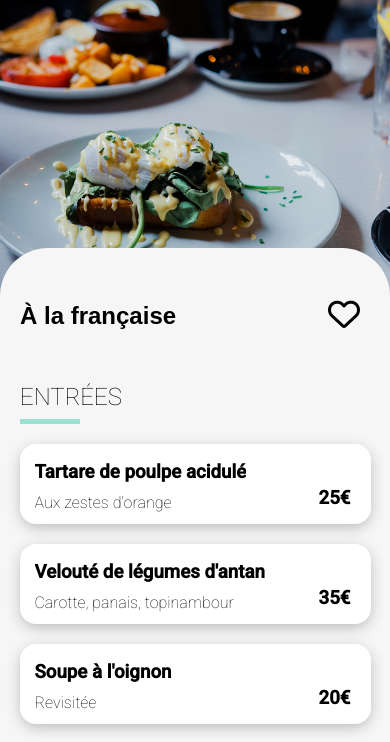
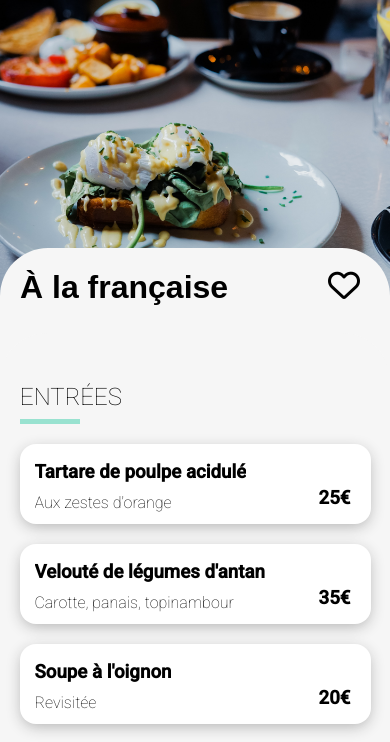
Before and after one commit to athanael/AthanaelGerard_3_07052021, a website: page html/alafrancaise.html in a window 390 px wide. Shown: the part 102-844 px from the top of the page. Drawn offline with Linux system fonts and the light colour scheme; a web font is replaced by a local one.

Commit message:
all html and css validator ok

```diff
--- a/sass/layout/_photo.scss
+++ b/sass/layout/_photo.scss
@@ -1,7 +1,7 @@
 @import "../utils/variables";
 @import "../utils/mixins";
 .header__menu {
-  @include flexdisplay(space-between, flex-end);
+  @include flexdisplay(space-between, center);
 }
 
 .photo {
@@ -31,18 +31,8 @@
     }
     i {
       padding-right: 30px;
-      margin-top: 50px;
+      margin-top: 15px;
       align-self: flex-end;
-      padding-bottom: 8px;
     }
   }
 }
-
-@media (max-width: 390px) {
-  h1 {
-    font-size: 1.5rem;
-  }
-  i {
-    padding-bottom: 0 !important;
-  }
-}
```
Also changed, not shown: css/style.css, 1 other file.
